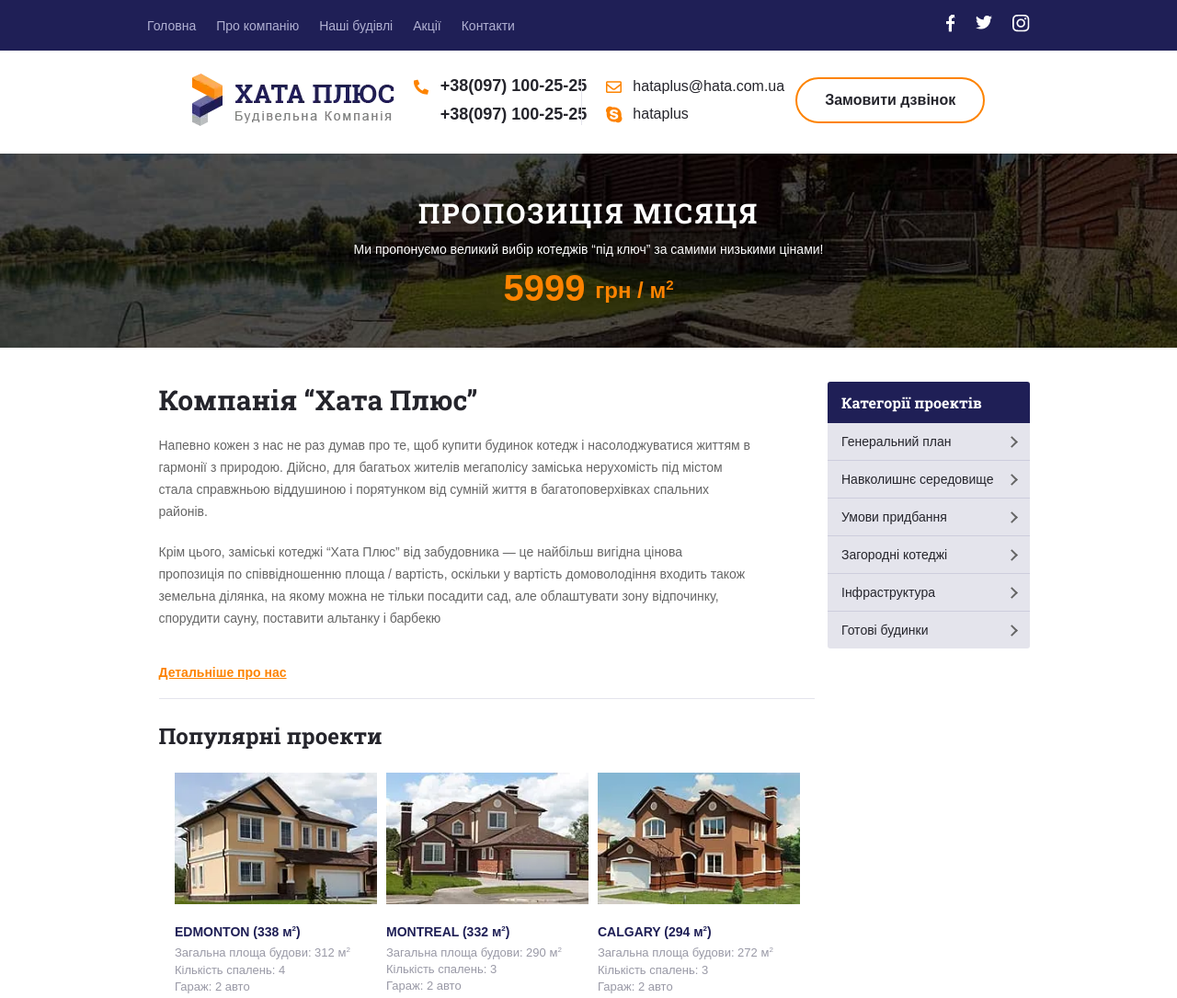
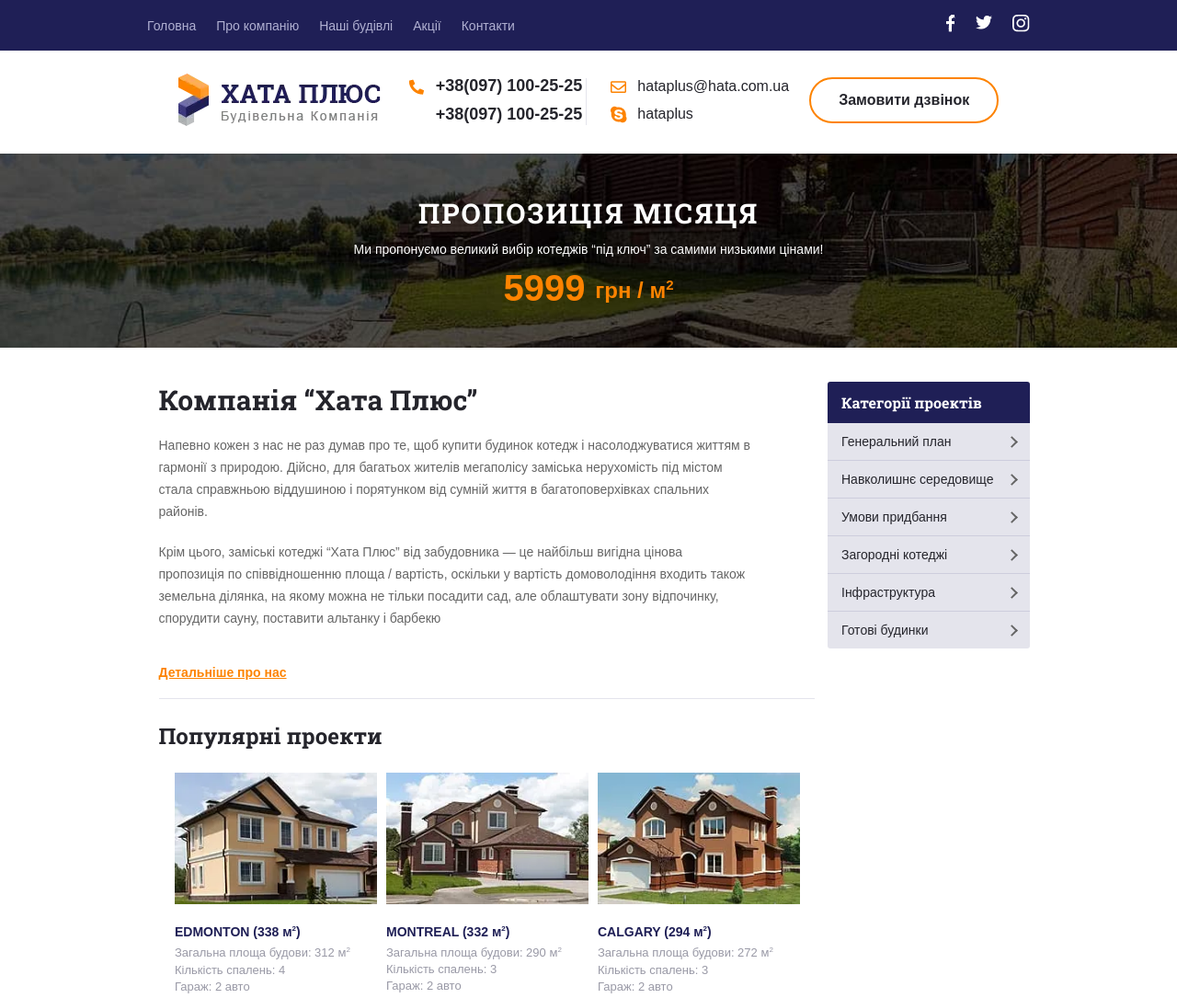
Before and after one commit to Franchukkk/hataplus, a plain HTML site: page index.html in a window 1280 px wide. Shown: the top 1085 px of the page at 92% size. Drawn offline with Linux system fonts and the light colour scheme.

Commit message:
adaptiv1ddaф

```diff
--- a/css/style.css
+++ b/css/style.css
@@ -290,7 +290,7 @@ a {
 
 .top-line-contacts div{
     justify-content: center;
-    column-gap: 12px;
+    column-gap: 22px;
     row-gap: 35px;
     flex-wrap: wrap;
 }
```
